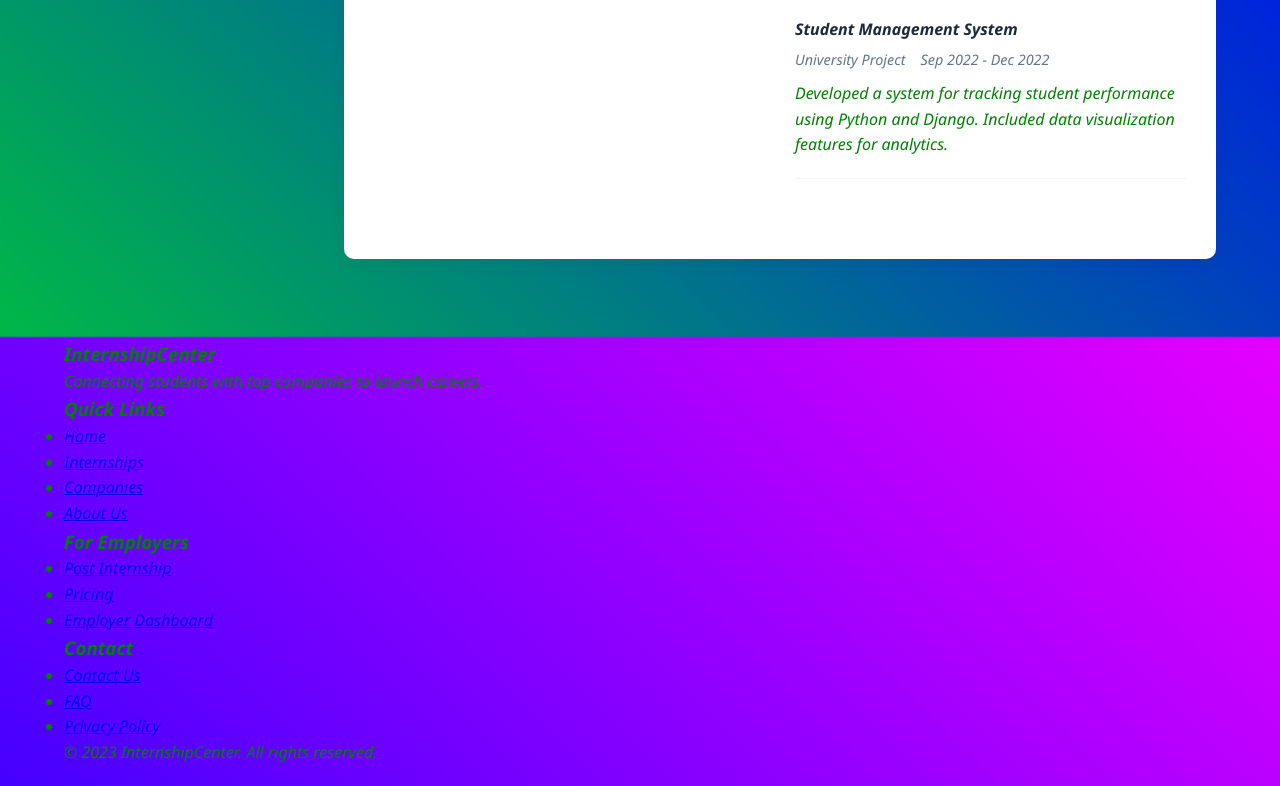
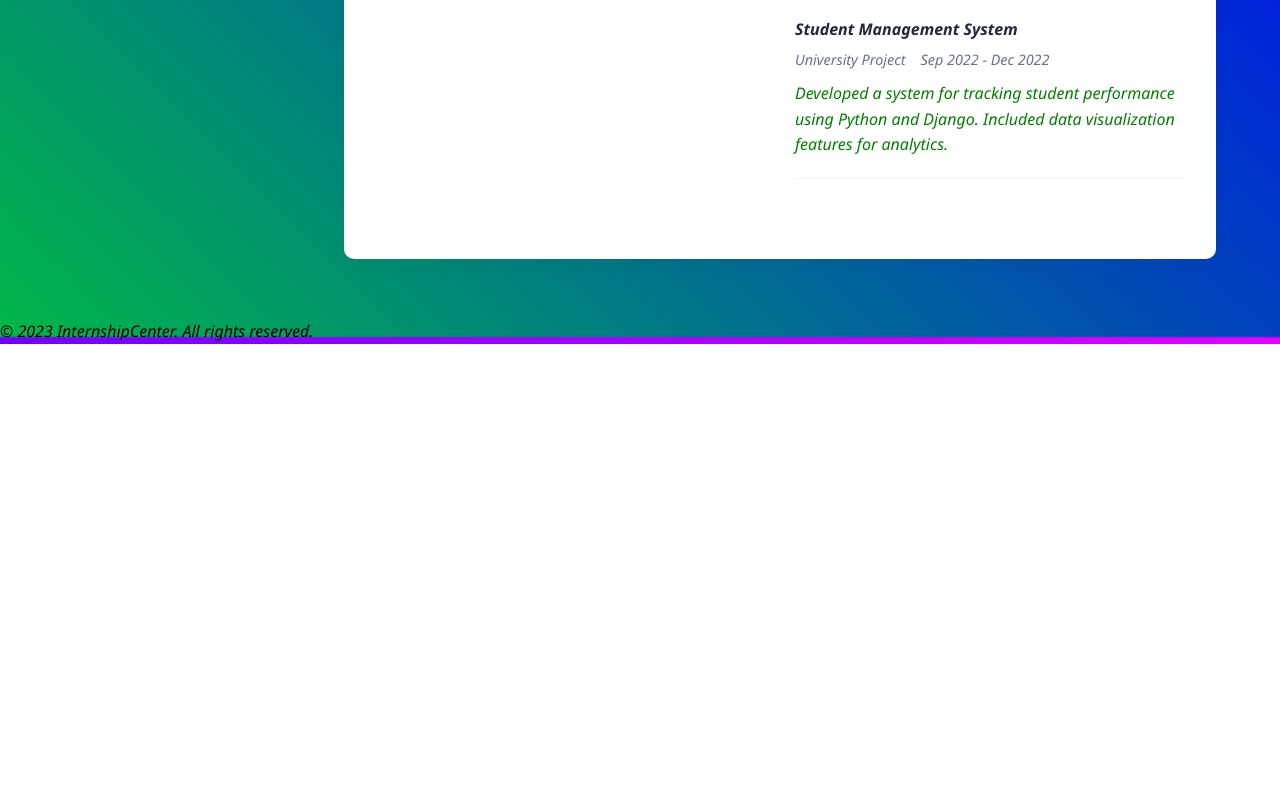
Before and after one commit to maxonjr/internship-linkage-system2, a plain HTML site: page profile.html in a window 1280 px wide. Shown: the part 1663-2449 px from the top of the page. After the commit the page ends 2007 px from the top, so only its background shows below. Drawn offline with Linux system fonts and the light colour scheme; sample sign-in values are in the browser's storage.

Commit message:
Update profile.html

```diff
--- a/profile.html
+++ b/profile.html
@@ -351,7 +351,7 @@
                 </div>
 
                 <ul class="nav-menu">
-                    <li><a href="dashboard.html"><i class="fas fa-home"></i> Dashboard</a></li>
+                    <li><a href="clientpage.html"><i class="fas fa-home"></i> Dashboard</a></li>
                     <li><a href="profile.html" class="active"><i class="fas fa-user"></i> My Profile</a></li>
                     <li><a href="applications.html"><i class="fas fa-file-alt"></i> Applications</a></li>
                     <li><a href="saved-internships.html"><i class="fas fa-bookmark"></i> Saved Internships</a></li>
@@ -505,42 +505,9 @@
 
     <!-- Footer (Same as Index) -->
     <footer>
-        <div class="container">
-            <div class="footer-content">
-                <div class="footer-column">
-                    <h3>InternshipCenter</h3>
-                    <p>Connecting students with top companies to launch careers.</p>
-                </div>
-                <div class="footer-column">
-                    <h3>Quick Links</h3>
-                    <ul>
-                        <li><a href="index.html">Home</a></li>
-                        <li><a href="all-internships.html">Internships</a></li>
-                        <li><a href="companies.html">Companies</a></li>
-                        <li><a href="about.html">About Us</a></li>
-                    </ul>
-                </div>
-                <div class="footer-column">
-                    <h3>For Employers</h3>
-                    <ul>
-                        <li><a href="post-internship.html">Post Internship</a></li>
-                        <li><a href="pricing.html">Pricing</a></li>
-                        <li><a href="employer-dashboard.html">Employer Dashboard</a></li>
-                    </ul>
-                </div>
-                <div class="footer-column">
-                    <h3>Contact</h3>
-                    <ul>
-                        <li><a href="contact.html">Contact Us</a></li>
-                        <li><a href="faq.html">FAQ</a></li>
-                        <li><a href="privacy.html">Privacy Policy</a></li>
-                    </ul>
-                </div>
-            </div>
-            <div class="footer-bottom">
+             <div class="footer-bottom">
                 <p>&copy; 2023 InternshipCenter. All rights reserved.</p>
             </div>
-        </div>
     </footer>
 
     <script>
```
